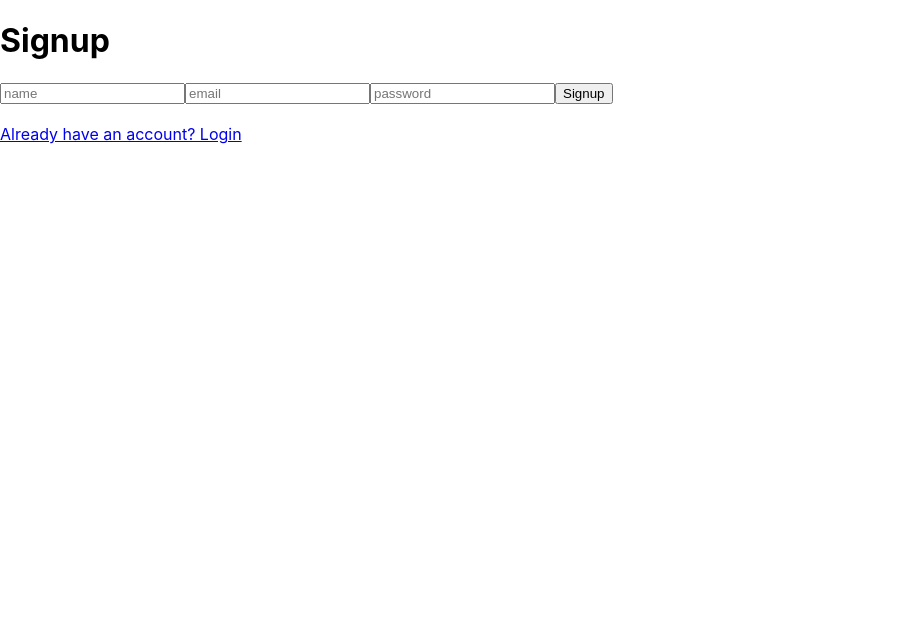
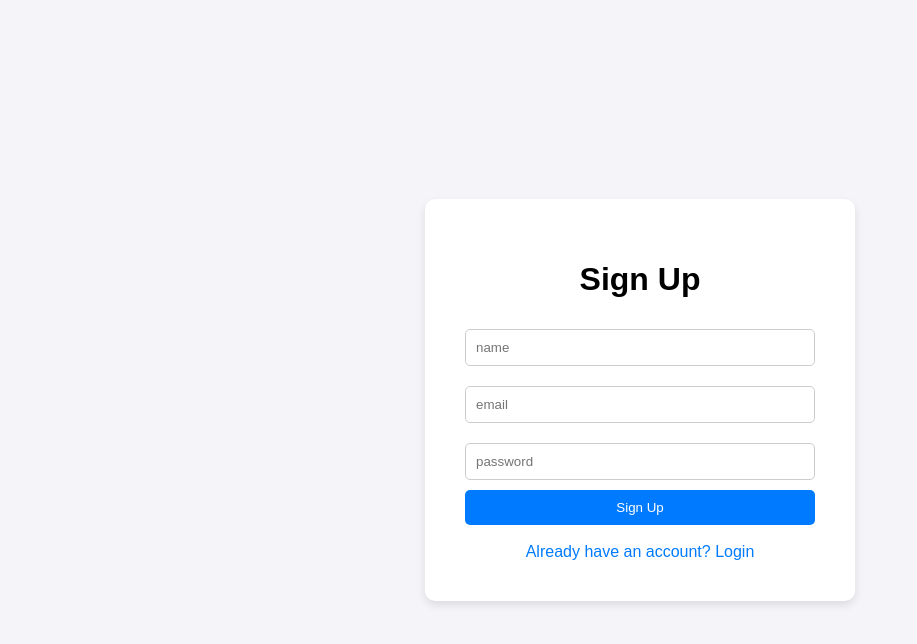
Before and after one commit to elginli/Finance-Web-App, a React (Create React App) app in the folder frontend/: page /signup in a window 1280 px wide. Shown: the top 644 px of the page, without its empty margins (0-917 px from the left). Built offline with nearby package versions, Linux system fonts and the light colour scheme.

Commit message:
Styled login/signup and edited db for more categories and accurate naming

```diff
--- a/frontend/src/components/Router.js
+++ b/frontend/src/components/Router.js
@@ -1,6 +1,7 @@
 import Home from "../pages/Home"
 import Login from "../pages/Login"
 import Signup from "../pages/Signup"
+import ViewPast from "../pages/ViewPast"
 import { BrowserRouter, Routes, Route, Outlet } from 'react-router-dom';
 
 function Router(){
@@ -21,6 +22,7 @@ function Router(){
                     <Route path="/" element={<Login />} />  // Login page route
                     <Route path="/signup" element={<Signup />} />  // Sign Up page route
                     <Route path="/home" element={<Home />} />  // Home page
+                    <Route path="/view" element={<ViewPast />} />  // View Previous Budgets page
                 </Routes>
             </BrowserRouter>
         )
--- a/frontend/src/pages/Home.css
+++ b/frontend/src/pages/Home.css
@@ -1,6 +1,6 @@
 .parent-chart-container{
     display: flex;
-    justify-content: center;  /* Center horizontally */
+    justify-content: center;
 }
 
 .chart-container {
@@ -19,10 +19,10 @@
 }
 
 .container {
-    text-align: center;  /* Center align the text */
-    padding: 20px;  /* Add padding for spacing */
-    background-color: #f8f8f8;  /* A light background to make the text pop */
-    border-bottom: 2px solid #e2e2e2;  /* A subtle border for a slight separation */
+    text-align: center;
+    padding: 20px;
+    background-color: #f8f8f8;
+    border-bottom: 2px solid #e2e2e2;
     margin-bottom: 50px;
 }
 
@@ -40,7 +40,6 @@
     font-family: 'Arial', sans-serif;
 }
 
-/* Welcome message specific styling */
 .container p.welcome {
     font-weight: bold;
     color: rgb(0, 115, 255);
@@ -65,8 +64,15 @@
     color: black;
 }
 
-.BudgetForm input, .BudgetForm select {
+.BudgetForm input {
     width: 90%;
+    padding: 8px;
+    border: 1px solid #ccc;
+    border-radius: 4px;
+}
+
+.BudgetForm select{
+    width: 96%;
     padding: 8px;
     border: 1px solid #ccc;
     border-radius: 4px;
--- a/frontend/src/pages/Home.js
+++ b/frontend/src/pages/Home.js
@@ -14,16 +14,18 @@ const Home = () => {
     const [school, setSchool] = useState(0)
     const [home, setHome] = useState(0)
     const [transportation, setTransportation] = useState(0)
-    const [fun, setFun] = useState(0)
-    const [misc, setMisc] = useState(0)
+    const [entertainment, setEntertainment] = useState(0)
+    const [personal, setPersonal] = useState(0)
+    const [savings, setSavings] = useState(0)
     const [error, setError] = useState('')
     const [name, setName] = useState('')
     const [email, setEmail] = useState('')
     const [showCharts, setShowCharts] = useState(false)
+    const [expenses, setExpenses] = useState('')
 
     const months = ['January', 'February', 'March', 'April', 'May', 'June', 'July', 'August', 'September', 'October', 'November', 'December'];
     const currentYear = new Date().getFullYear();
-    const years = Array.from({ length: 11 }, (_, index) => currentYear - 5 + index); // Creates an array from 5 years ago to 5 years in the future
+    const years = Array.from({ length: 11 }, (_, index) => currentYear + index); // Creates an array from this year to next 10 years
 
     useEffect(() => {
         const fetchData = async () => {
@@ -50,17 +52,19 @@ const Home = () => {
             home: home || 0,
             school: school || 0,
             transportation: transportation || 0,
-            fun: fun || 0,
-            misc: misc || 0
+            entertainment: entertainment || 0,
+            personal: personal || 0,
+            savings: savings || 0
         }
 
         await axios.post("http://localhost:4000/home", postData)
-        console.log(email + '|' + budget + '|' + month + '|' + year + '|' + food + '|' + school + '|' + home + '|' + transportation + '|' + fun + '|' + misc)
+        console.log(email + '|' + budget + '|' + month + '|' + year + '|' + food + '|' + school + '|' + home + '|' + transportation + '|' + entertainment + '|' + personal + '|' + savings)
 
     }
 
     const checkBudgetConstraints = () => {
-        const totalExpenses = parseFloat(food) + parseFloat(home) + parseFloat(school) + parseFloat(transportation) + parseFloat(fun) + parseFloat(misc)
+        const totalExpenses = parseFloat(food) + parseFloat(home) + parseFloat(school) + parseFloat(transportation) + parseFloat(entertainment) + parseFloat(personal) + parseFloat(savings)
+        setExpenses(totalExpenses)
         console.log(totalExpenses, parseFloat(budget))
         if (totalExpenses > parseFloat(budget)) {
             alert("Total expenses exceed the budget!");
@@ -86,11 +90,11 @@ const Home = () => {
 
 
     const chartData = {
-        labels: ['Food', 'Home', 'School', 'Transportation', 'Fun', 'Misc'],
+        labels: ['Food', 'Home', 'School', 'Transportation', 'Entertainment', 'Personal', 'Savings'],
         datasets: [
             {
                 label: 'Spending',
-                data: [food, home, school, transportation, fun, misc],
+                data: [food, home, school, transportation, entertainment, personal, savings],
                 backgroundColor: [
                     'rgba(255, 99, 132, 1)',  // Red
                     'rgba(54, 162, 235, 1)',  // Blue
@@ -111,19 +115,6 @@ const Home = () => {
             }
         ]
     };
-
-    const chartOptions = {
-        responsive: true,
-        maintainAspectRatio: false,  // Allows the chart to fit into the div size
-        scales: {
-            yAxes: [{
-                ticks: {
-                    beginAtZero: true
-                }
-            }]
-        }
-    };
-
 
     return(
         <div>
@@ -170,12 +161,16 @@ const Home = () => {
                 <input type="number" value={transportation} onChange={e => setTransportation(e.target.value)} />
             </label>
             <label>
-                Fun:
-                <input type="number" value={fun} onChange={e => setFun(e.target.value)} />
+                Entertainment:
+                <input type="number" value={entertainment} onChange={e => setEntertainment(e.target.value)} />
             </label>
             <label>
-                Misc:
-                <input type="number" value={misc} onChange={e => setMisc(e.target.value)} />
+                Personal:
+                <input type="number" value={personal} onChange={e => setPersonal(e.target.value)} />
+            </label>
+            <label>
+                Savings:
+                <input type="number" value={savings} onChange={e => setSavings(e.target.value)} />
             </label>
             <button type="submit" onClick={submit}>Submit</button>
         </form>
@@ -183,12 +178,12 @@ const Home = () => {
         {showCharts && (
             <div className="parent-chart-container">
                 <div className="chart-container">
-                    <h2>Distribution</h2>
+                    <h2>Budget Distribution: ${budget}</h2>
                     <Doughnut data={chartData} />
                 </div>
 
                 <div className="chart-container">
-                    <h2>Spending</h2>
+                    <h2>Total Spending: ${expenses}</h2>
                     <Bar data={chartData} />
                 </div>
             </div>
--- /dev/null
+++ b/frontend/src/pages/Login.css
@@ -0,0 +1,61 @@
+body {
+    margin: 0;
+    padding: 0;
+    font-family: 'Arial', sans-serif;
+}
+
+.login-container {
+    display: flex;
+    justify-content: center;
+    align-items: center;
+    height: 100vh;
+    background-color: #f4f4f9;
+}
+
+.login {
+    width: 100%;
+    max-width: 350px;
+    padding: 40px;
+    background-color: #ffffff;
+    box-shadow: 0 4px 8px rgba(0,0,0,0.1);
+    border-radius: 10px;
+    text-align: center;
+}
+
+/* Styling for inputs */
+.login input[type="text"]{
+    width: 100%;
+    padding: 10px;
+    margin: 10px 0;
+    border: 1px solid #ccc;
+    border-radius: 5px;
+    box-sizing: border-box;
+}
+
+
+.login button {
+    width: 100%;
+    padding: 10px;
+    background-color: #007BFF;
+    color: white;
+    border: none;
+    border-radius: 5px;
+    cursor: pointer;
+    transition: background-color 0.3s;
+}
+
+
+.login button:hover {
+    background-color: #0056b3;
+}
+
+/* link */
+.login a {
+    color: #007BFF;
+    text-decoration: none;
+    transition: color 0.3s;
+}
+
+.login a:hover {
+    color: #0056b3;
+}
--- a/frontend/src/pages/Login.js
+++ b/frontend/src/pages/Login.js
@@ -1,6 +1,7 @@
 import React, {useEffect, useState, useSyncExternalStore} from "react"
 import axios from "axios"
 import {useNavigate, Link} from "react-router-dom"
+import "./Login.css"
 
 const Login = () => {
 
@@ -31,19 +32,21 @@ const Login = () => {
     }
 
     return(
+        <div className="login-container">
             <div className="login">
                 <h1>Login</h1>
 
                 <form onSubmit={submit}>
-                <input type = "email" onChange={(e)=>{setEmail(e.target.value)}} placeholder="email" name = "email" id = "email"/>
-                <input type = "password" onChange={(e)=>{setPassword(e.target.value)}} placeholder="password" name = "password" id = "password" />
+                    <input type = "text" onChange={(e)=>{setEmail(e.target.value)}} placeholder="email" name = "email" id = "email"/>
+                    <input type = "text" onChange={(e)=>{setPassword(e.target.value)}} placeholder="password" name = "password" id = "password" />
                     <button type="submit">Login</button>
                 </form>
 
                 <br />
 
-            <Link to="/signup">Sign Up</Link>
+                <Link to="/signup">Don't have an Account? Sign Up</Link>
 
+            </div>
         </div>
     )
 }
--- /dev/null
+++ b/frontend/src/pages/Signup.css
@@ -0,0 +1,61 @@
+body {
+    margin: 0;
+    padding: 0;
+    font-family: 'Arial', sans-serif;
+}
+
+.signup-container {
+    display: flex;
+    justify-content: center;
+    align-items: center;
+    height: 100vh;
+    background-color: #f4f4f9;
+}
+
+.signup {
+    width: 100%;
+    max-width: 350px;
+    padding: 40px;
+    background-color: #ffffff;
+    box-shadow: 0 4px 8px rgba(0,0,0,0.1);
+    border-radius: 10px;
+    text-align: center;
+}
+
+/* Styling for inputs */
+.signup input[type="text"] {
+    width: 100%;
+    padding: 10px;
+    margin: 10px 0;
+    border: 1px solid #ccc;
+    border-radius: 5px;
+    box-sizing: border-box;
+}
+
+
+.signup button {
+    width: 100%;
+    padding: 10px;
+    background-color: #007BFF;
+    color: white;
+    border: none;
+    border-radius: 5px;
+    cursor: pointer;
+    transition: background-color 0.3s;
+}
+
+
+.signup button:hover {
+    background-color: #0056b3;
+}
+
+/* link */
+.signup a {
+    color: #007BFF;
+    text-decoration: none;
+    transition: color 0.3s;
+}
+
+.signup a:hover {
+    color: #0056b3;
+}
--- a/frontend/src/pages/Signup.js
+++ b/frontend/src/pages/Signup.js
@@ -1,6 +1,7 @@
 import React, {useEffect, useState, useSyncExternalStore} from "react"
 import axios from "axios"
 import {useNavigate, Link} from "react-router-dom"
+import "./Signup.css"
 
 const Signup = () => {
 
@@ -21,7 +22,7 @@ const Signup = () => {
 
         if (!isValidEmail(email)) {
             alert("Please enter a valid email address.");
-            return; // Stop the submission
+            return
         }
 
         try {
@@ -30,12 +31,10 @@ const Signup = () => {
             });
 
             const data = response.data;
-            // Assuming backend sends specific status messages or codes:
             if (data.message === 'Email already in use') {
                 alert("User already exists");
             } else {
-                // Navigate to 'home' upon successful signup
-                redirect('/home', { state: { id: email } });
+                redirect('/home', { state: { id: data.email } });
             }
         } catch (e) {
             alert("Signup failed");
@@ -44,19 +43,21 @@ const Signup = () => {
     };
 
     return(
-        <div className="login">
-            <h1>Signup</h1>
+        <div className="signup-container">
+            <div className="signup">
+                <h1>Sign Up</h1>
 
                 <form onSubmit={submit}>
                     <input type = "text" onChange={(e)=>{setName(e.target.value)}} placeholder="name" name = "name" id = "name" value={name}/>
                     <input type = "text" onChange={(e)=>{setEmail(e.target.value)}} placeholder="email" name = "email" id = "email" value={email}/>
                     <input type = "text" onChange={(e)=>{setPassword(e.target.value)}} placeholder="password" name = "password" id = "password" value={password}/>
-                <button type="submit">Signup</button>
+                <button type="submit">Sign Up</button>
                 </form>
 
                 <br />
 
-            <Link to="/login">Already have an account? Login</Link>
+                <Link to="/">Already have an account? Login</Link>
+            </div>
         </div>
     )
 }
--- /dev/null
+++ b/frontend/src/pages/ViewPast.js
@@ -0,0 +1,56 @@
+import React, {useEffect, useState} from "react"
+import axios from "axios"
+import {Navigate, Link} from "react-router-dom"
+import { Chart as ChartJS } from "chart.js/auto"
+import { Bar, Doughnut, Line } from "react-chartjs-2"
+import "./ViewPast.css"
+
+const ViewPast = () => {
+    const [budget, setBudget] = useState(0)
+    const [month, setMonth] = useState('')
+    const [year, setYear] = useState('')
+    const [food, setFood] = useState(0)
+    const [school, setSchool] = useState(0)
+    const [home, setHome] = useState(0)
+    const [transportation, setTransportation] = useState(0)
+    const [entertainment, setEntertainment] = useState(0)
+    const [personal, setPersonal] = useState(0)
+    const [savings, setSavings] = useState(0)
+    const [error, setError] = useState('')
+    const [name, setName] = useState('')
+    const [email, setEmail] = useState('')
+    const [showCharts, setShowCharts] = useState(false)
+    const [expenses, setExpenses] = useState('')
+
+    const months = ['January', 'February', 'March', 'April', 'May', 'June', 'July', 'August', 'September', 'October', 'November', 'December'];
+    const currentYear = new Date().getFullYear();
+    const years = Array.from({ length: 11 }, (_, index) => currentYear + index); // Creates an array from this year to next 10 years
+
+    useEffect(() => {
+        const fetchData = async () => {
+            try {
+                const response = await axios.get("http://localhost:4000/user");
+                setName(response.data.name)
+                setEmail(response.data.email)
+                console.log(response.data.name, response.data.email)
+            } catch (error) {
+                console.error('Failed to fetch name:', error)
+            }
+        };
+
+        fetchData();
+    });
+
+
+
+
+
+    return(
+        <div>
+
+
+        </div>
+    )
+}
+
+export default ViewPast;
```
Also changed, not shown: frontend/src/components/sidebar.js (added), frontend/src/pages/ViewPast.css (added), 2 other files (tests, documents, lock files or other folders). Lines whose indentation alone changed are shown as unchanged.
